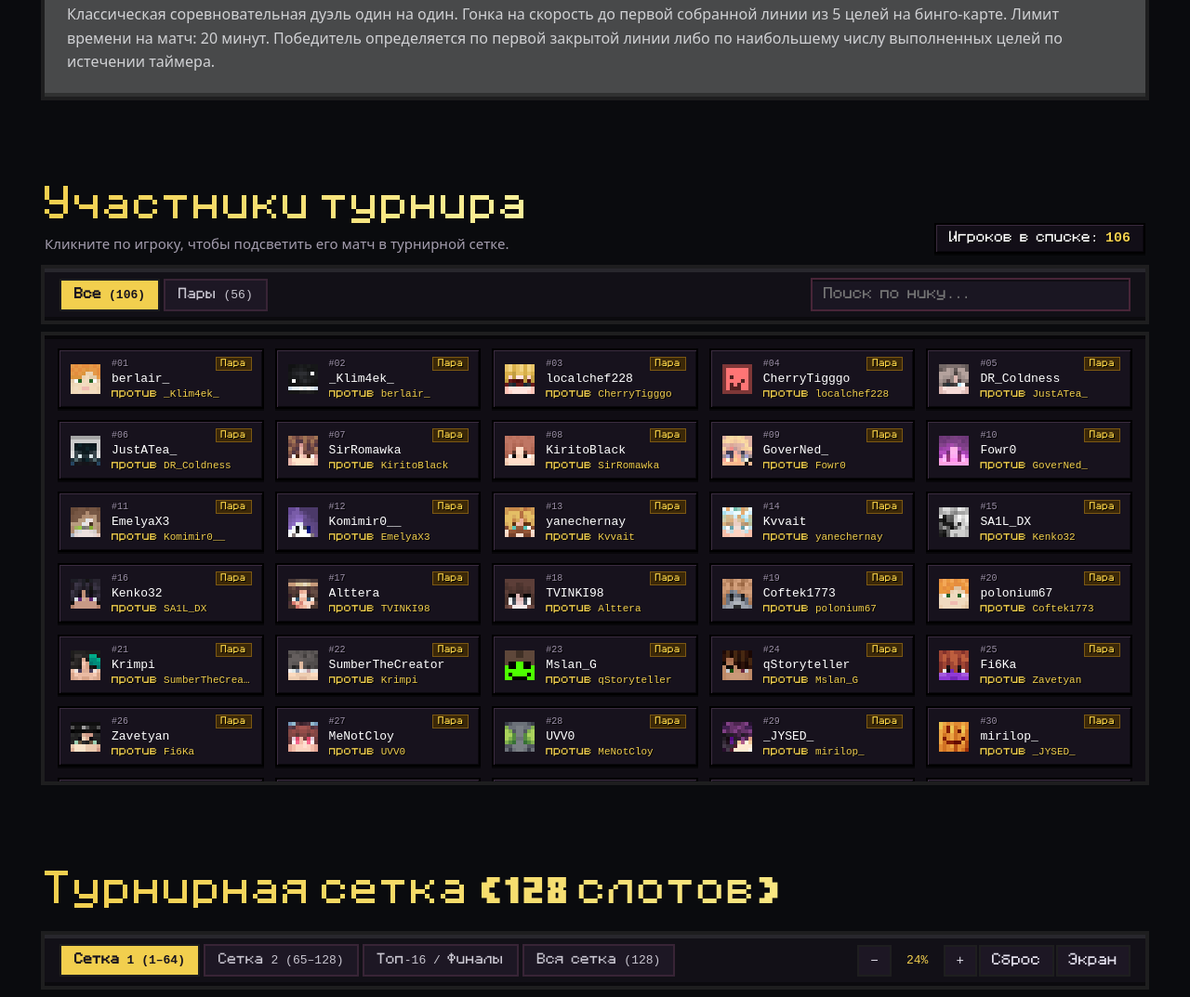
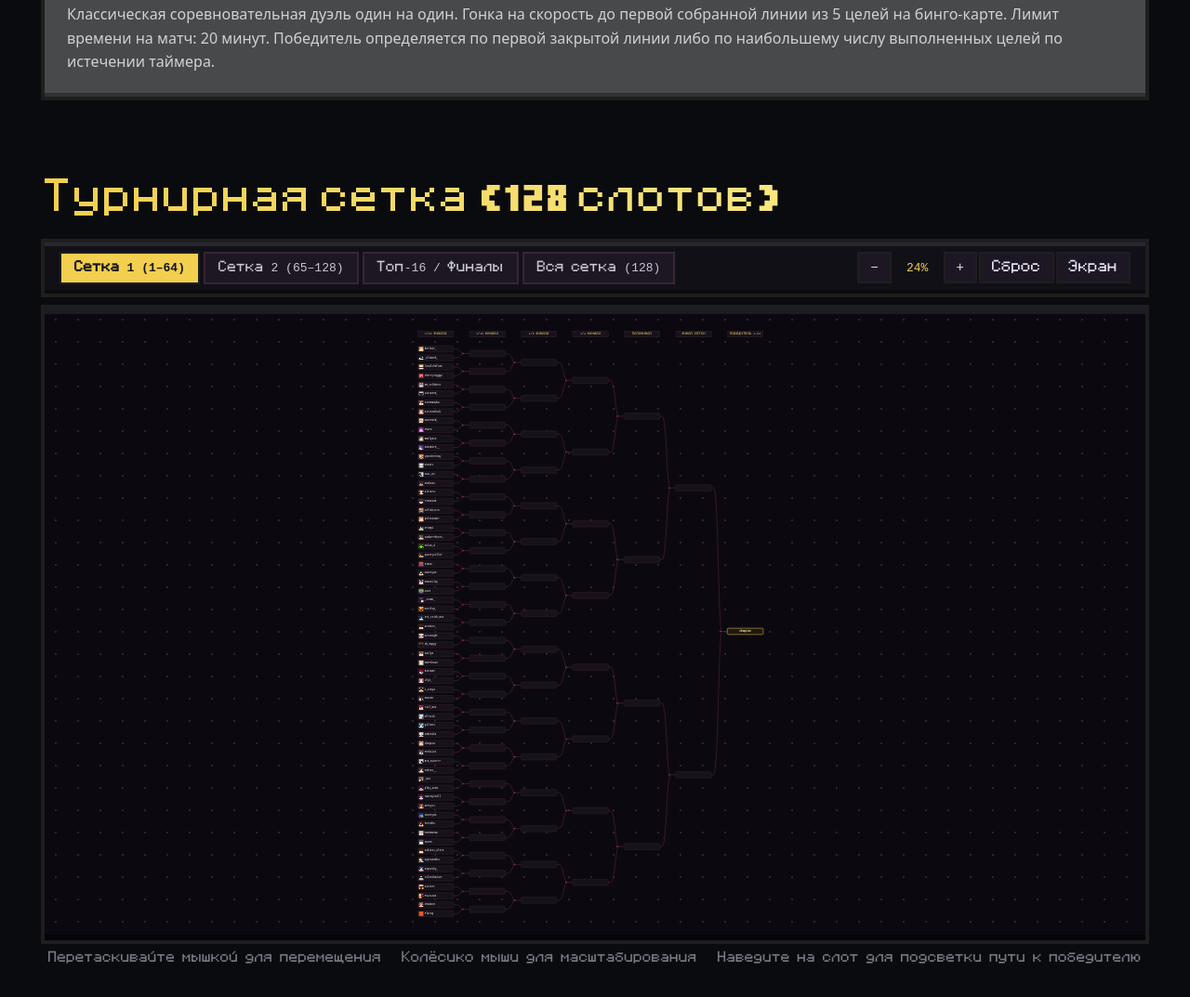
Before and after one commit to Mofaghhh/Bingo-Site-, a plain HTML site: page tournaments/index.html in a window 1280 px wide. Shown: the part 1541-2614 px from the top of the page at 93% size. Drawn offline with Linux system fonts and the light colour scheme; a web font is replaced by a local one.

Commit message:
tournaments: remove standalone participant list, keeping only interactive 128-slot bracket

```diff
--- a/tournaments/index.html
+++ b/tournaments/index.html
@@ -127,37 +127,6 @@
 					</div>
 				</section>
 
-				<!-- Tournament Participants Roster: Player Heads and Nicknames -->
-				<section class="section participants-section-container" id="roster-section">
-					<div class="participants-header-bar">
-						<div>
-							<h2 class="section-title" data-ru="Участники турнира" data-en="Tournament Players" style="margin-bottom: 6px;">Участники турнира</h2>
-							<p class="participants-subtitle" data-ru="Кликните по игроку, чтобы подсветить его матч в турнирной сетке." data-en="Click a player to trace their match in the bracket.">
-								Кликните по игроку, чтобы подсветить его матч в турнирной сетке.
-							</p>
-						</div>
-						<div class="participants-stats-badge">
-							<span data-ru="Игроков в списке:" data-en="Players:">Игроков в списке:</span>
-							<strong id="roster-count-val">106</strong>
-						</div>
-					</div>
-
-					<div class="participants-controls-bar">
-						<div class="bracket-pool-tabs" id="roster-filter-tabs">
-							<button type="button" class="bracket-tab-btn active" data-filter="all" data-ru="Все (106)" data-en="All (106)">Все (106)</button>
-							<button type="button" class="bracket-tab-btn" data-filter="chosen" data-ru="Пары (56)" data-en="Pairs (56)">Пары (56)</button>
-						</div>
-
-						<div class="roster-search-box">
-							<input type="text" id="roster-search-input" placeholder="Поиск по нику..." data-placeholder-ru="Поиск по нику..." data-placeholder-en="Search by nick..." autocomplete="off" spellcheck="false" />
-						</div>
-					</div>
-
-					<div class="participants-grid" id="participants-grid">
-						<!-- Generated by JavaScript with player head + nickname -->
-					</div>
-				</section>
-
 				<!-- Tournament Bracket Section: 128 Players Split in Pools & Finals -->
 				<section class="section bracket-section-container">
 					<h2 class="section-title" data-ru="Турнирная сетка (128 слотов)" data-en="Tournament Bracket (128 Slots)">Турнирная сетка (128 слотов)</h2>
```
